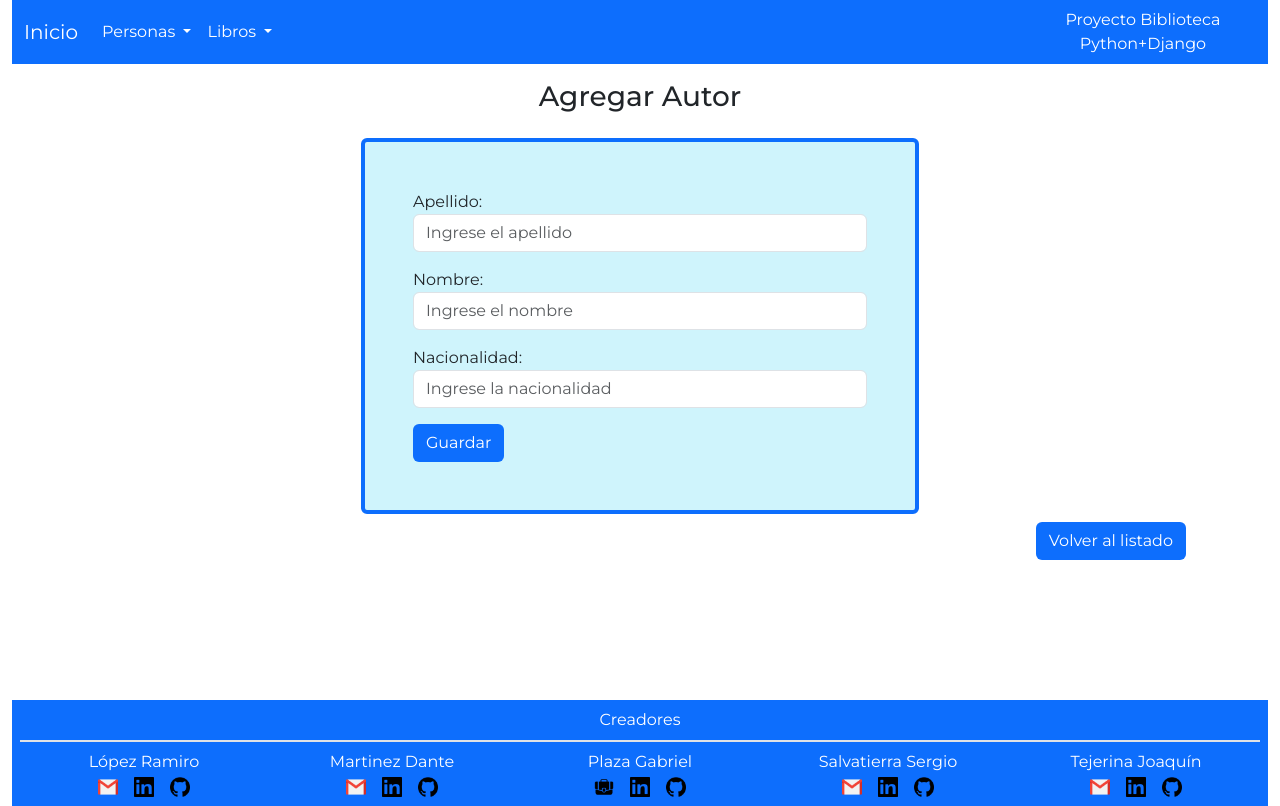
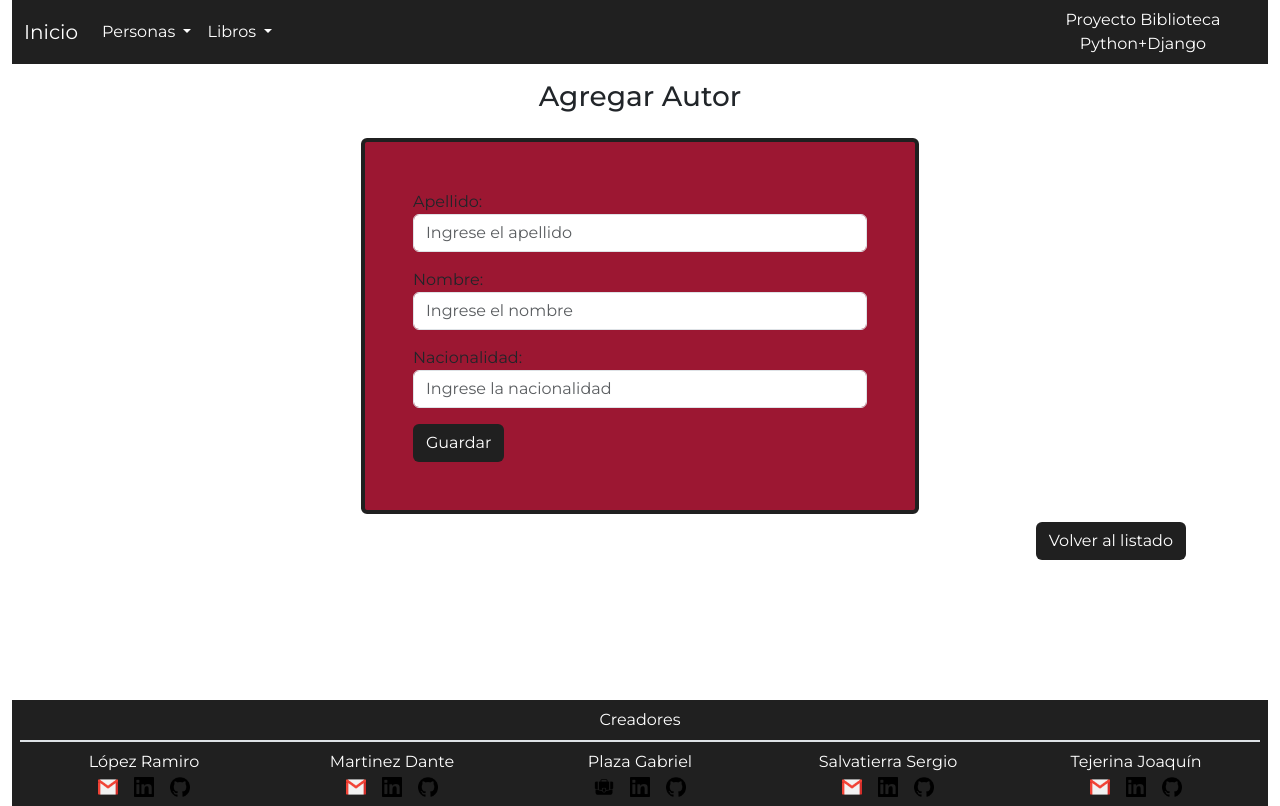
Before and after one commit to JoaquinT04/ProyectoBiblioteca, a Django app: page /autores/nuevo/ in a window 1280 px wide. Run offline with Django 4.2, Linux system fonts and the light colour scheme; some libraries are stand-ins or nearby versions.

Commit message:
modifico el tipo de dato del isbn y su validacion, ademas cambio algunos estilos del css

```diff
--- a/src/libro/forms.py
+++ b/src/libro/forms.py
@@ -3,10 +3,9 @@ from .models import Libro, Autor
 from .validators import isbnValidator
 from django import forms
 
-
 class LibroForm(ModelForm):
 		autor = forms.ModelChoiceField(queryset=Autor.objects.filter(activo=True))
-		isbn = forms.IntegerField(validators=[isbnValidator], widget=forms.NumberInput(attrs={'class':'form-control','placeholder':'Ingrese el ISBN'}))
+		isbn = forms.CharField(validators=[isbnValidator], widget=forms.TextInput(attrs={'class':'form-control','placeholder':'Ingrese el ISBN'}))
 		class Meta:
 				model = Libro
 				fields = ["titulo","descripcion","isbn","autor"]
--- a/src/libro/models.py
+++ b/src/libro/models.py
@@ -8,7 +8,7 @@ class Libro(models.Model):
     # descripción del libro (cabe la posibilidad de no tener descripcion) y tambien se acepta no poner descripcion
     descripcion = models.TextField(blank=True,null=True)
     # isbn del libro (El isbn es un estandard número de 13 cifras** que identifica a cada libro en el mundo)
-    isbn = models.PositiveIntegerField(unique=True)
+    isbn = models.CharField(max_length=13, unique=True)
     # aqui estara la información del autor que se encuentra en su respectivo modelo
     autor =  models.ForeignKey(Autor, on_delete= models.CASCADE)
     # activo hara referencia asi el libro esta disponible o no, por defecto a la hora de que se cree un libro estara disponible
--- a/src/static/estilos/estilos.css
+++ b/src/static/estilos/estilos.css
@@ -1,14 +1,14 @@
 :root {
     /*COLOR PRIMARIO (navbar, footer, color hover cards, encabezados tablas, botones Agregar, Volver, Guardar*/
-    --color-primario:#0D6EFD ; /*rgb(99, 3, 78)*/
+    --color-primario: rgb(32, 32, 32) ;
     /*COLOR SECUNDARIO (fondo inicio, fondo formularios*/
-    --color-secundario:#CFF4FC ; /* rgb(39, 235, 98)*/
+    --color-secundario: rgb(156, 23, 50) ;
     /*Color texto*/
     --color-texto: white;
     --color-texto-hover: white;
     /*COLORES TABLA LISTA*/
-    --color-fondo-celda-activa: #CFF4FC;
-    --color-fondo-celda-inactiva: #f8d7da;
+    --color-fondo-celda-activa: rgb(46,187,230);
+    --color-fondo-celda-inactiva: rgb(150, 148, 144);
     --color-texto-tabla: black;
     /*Color del hover de los botones Agregar, Volver, Guardar)*/
     --color-boton-hover: rgb(10, 106, 109); /*grey*/
@@ -124,3 +124,11 @@ a {
     }
 
 }
+
+.fijar{
+    position: sticky;
+    top: 0;
+    right: 0;
+    width: 100%;
+    z-index: 100;
+}
--- a/src/templates/base.html
+++ b/src/templates/base.html
@@ -12,11 +12,11 @@
 
   <body class="principal">
 		{% comment %} navbar {% endcomment %}
-    <div class="container-fluid">
+    <div class="container-fluid fijar">
       <nav class="navbar color-primario navbar-expand-lg">
         <div class="container-fluid">
           <a class="navbar-brand color-texto" href="/home">Inicio</a>
-          <button class="navbar-toggler" type="button" data-bs-toggle="collapse" data-bs-target="#navbarNav" aria-controls="navbarNav" aria-expanded="false" aria-label="Toggle navigation">
+          <button class="navbar-toggler color-secundario" type="button" data-bs-toggle="collapse" data-bs-target="#navbarNav" aria-controls="navbarNav" aria-expanded="false" aria-label="Toggle navigation">
             <span class="navbar-toggler-icon"></span>
           </button>
           <div class="collapse navbar-collapse" id="navbarNav">
```
Also changed, not shown: src/libro/validators.py (+7 -5 lines), src/biblioteca/migrations/0026_alter_prestamolibro_fecha_devolucion.py (added), src/libro/migrations/0008_alter_libro_isbn.py (added).
